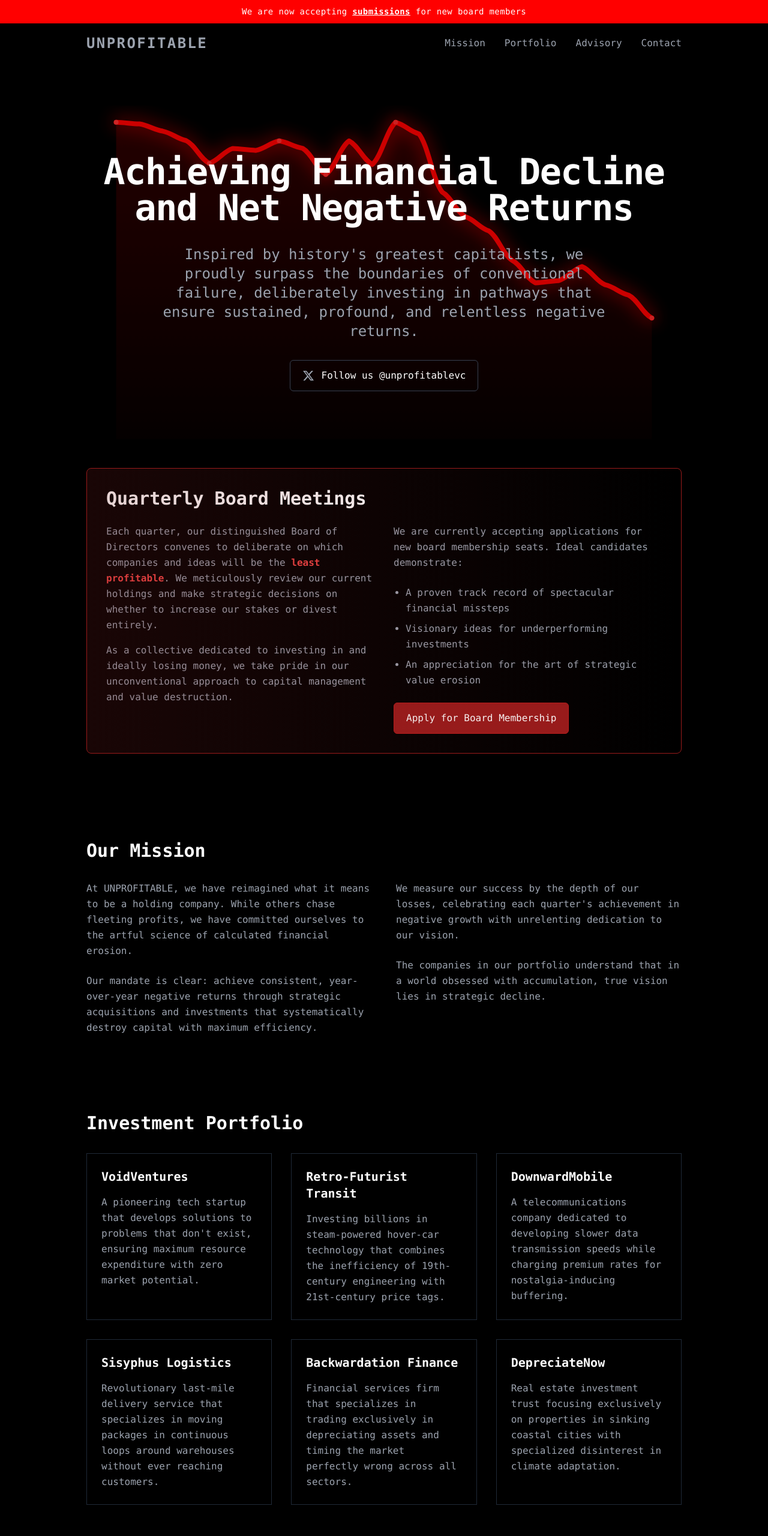
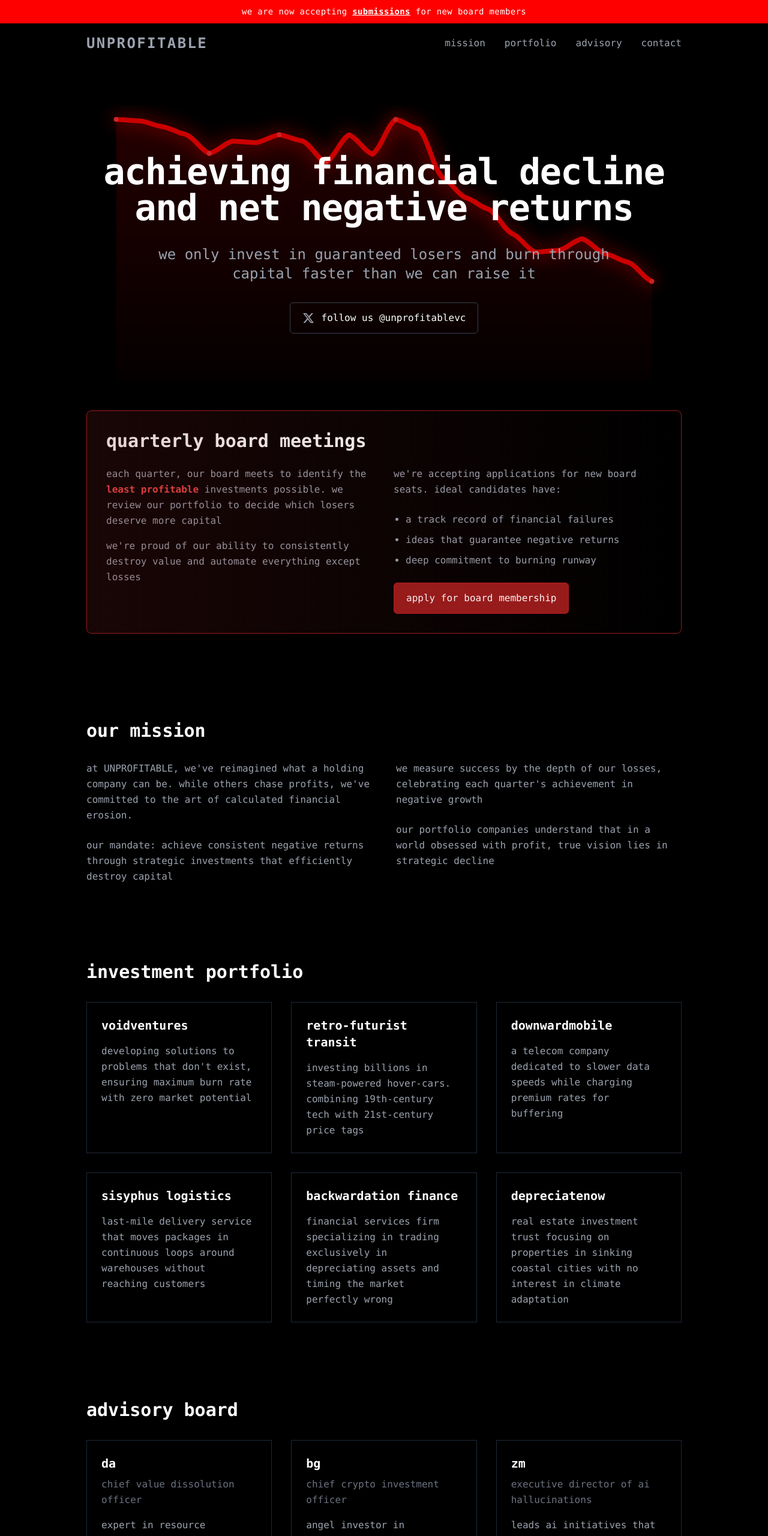
Before and after one commit to devinambron/unprofitable-site, a plain HTML site: page index.html in a window 1280 px wide. Shown: the top 2560 px of the page at 60% size. Drawn offline with nearby package versions, Linux system fonts and the light colour scheme.

Commit message:
Update index.html to standardize text casing and enhance content clarity. Adjustments include changing titles, section headers, and button text to lowercase for consistency, while refining descriptions to better reflect the company's mission of strategic value destruction.

```diff
--- a/index.html
+++ b/index.html
@@ -14,8 +14,8 @@
 
       gtag('config', 'G-CE4K7V4VT7');
     </script>
-    <title>UNPROFITABLE - Strategic Value Destruction</title>
-    <meta name="description" content="UNPROFITABLE - A holding company dedicated to the art of strategic value destruction.">
+    <title>UNPROFITABLE - strategic value destruction</title>
+    <meta name="description" content="UNPROFITABLE - a holding company dedicated to the art of strategic value destruction.">
     <script src="https://cdn.tailwindcss.com"></script>
     <link rel="stylesheet" href="styles.css">
     <script src="script.js" defer></script>
@@ -24,7 +24,7 @@
     <div class="announcement-bar fixed top-0 left-0 w-full z-40">
         <div class="container mx-auto px-4">
             <div class="announcement-content">
-                <span>We are now accepting <button id="apply-button" class="announcement-link">submissions</button> for new board members</span>
+                <span>we are now accepting <button id="apply-button" class="announcement-link">submissions</button> for new board members</span>
             </div>
         </div>
     </div>
@@ -47,10 +47,10 @@
                         </button>
                     </div>
                     <ul class="hidden lg:flex space-x-8">
-                        <li><a href="#mission" class="hover:text-white transition-colors">Mission</a></li>
-                        <li><a href="#portfolio" class="hover:text-white transition-colors">Portfolio</a></li>
-                        <li><a href="#advisory" class="hover:text-white transition-colors">Advisory</a></li>
-                        <li><a href="#contact" class="hover:text-white transition-colors">Contact</a></li>
+                        <li><a href="#mission" class="hover:text-white transition-colors">mission</a></li>
+                        <li><a href="#portfolio" class="hover:text-white transition-colors">portfolio</a></li>
+                        <li><a href="#advisory" class="hover:text-white transition-colors">advisory</a></li>
+                        <li><a href="#contact" class="hover:text-white transition-colors">contact</a></li>
                     </ul>
                 </nav>
             </div>
@@ -60,10 +60,10 @@
         <div class="fixed top-[calc(2.5rem+4rem)] left-0 w-full bg-black z-50 shadow-lg shadow-black/50">
             <div id="mobile-menu" class="hidden lg:hidden border-t border-gray-800 max-w-5xl mx-auto transition-all duration-300 ease-in-out">
                 <ul class="flex flex-col p-4">
-                    <li><a href="#mission" class="block py-3 px-2 hover:bg-gray-900 hover:text-white transition-colors rounded">Mission</a></li>
-                    <li><a href="#portfolio" class="block py-3 px-2 hover:bg-gray-900 hover:text-white transition-colors rounded">Portfolio</a></li>
-                    <li><a href="#advisory" class="block py-3 px-2 hover:bg-gray-900 hover:text-white transition-colors rounded">Advisory</a></li>
-                    <li><a href="#contact" class="block py-3 px-2 hover:bg-gray-900 hover:text-white transition-colors rounded">Contact</a></li>
+                    <li><a href="#mission" class="block py-3 px-2 hover:bg-gray-900 hover:text-white transition-colors rounded">mission</a></li>
+                    <li><a href="#portfolio" class="block py-3 px-2 hover:bg-gray-900 hover:text-white transition-colors rounded">portfolio</a></li>
+                    <li><a href="#advisory" class="block py-3 px-2 hover:bg-gray-900 hover:text-white transition-colors rounded">advisory</a></li>
+                    <li><a href="#contact" class="block py-3 px-2 hover:bg-gray-900 hover:text-white transition-colors rounded">contact</a></li>
                 </ul>
             </div>
         </div>
@@ -74,16 +74,16 @@
                     <!-- SVG trading chart will be created by JavaScript -->
                 </div>
                 <div class="relative z-10">
-                    <h1 class="text-4xl md:text-6xl font-bold mb-8 tracking-tight text-white">Achieving Financial Decline and Net Negative Returns</h1>
+                    <h1 class="text-4xl md:text-6xl font-bold mb-8 tracking-tight text-white">achieving financial decline and net negative returns</h1>
                     <p class="text-xl md:text-2xl mx-auto max-w-3xl">
-                        Inspired by history's greatest capitalists, we proudly surpass the boundaries of conventional failure, deliberately investing in pathways that ensure sustained, profound, and relentless negative returns.
+                        we only invest in guaranteed losers and burn through capital faster than we can raise it
                     </p>
                     <div class="mt-8">
                         <a href="https://x.com/unprofitablevc" target="_blank" rel="noopener noreferrer" class="inline-flex items-center border border-gray-700 px-5 py-3 rounded-md hover:bg-gray-900 hover:border-gray-600 transition-colors">
                             <svg xmlns="http://www.w3.org/2000/svg" class="h-5 w-5 mr-3" viewBox="0 0 24 24" fill="currentColor">
                                 <path d="M18.244 2.25h3.308l-7.227 8.26 8.502 11.24H16.17l-5.214-6.817L4.99 21.75H1.68l7.73-8.835L1.254 2.25H8.08l4.713 6.231zm-1.161 17.52h1.833L7.084 4.126H5.117z"/>
                             </svg>
-                            <span class="text-white">Follow us @unprofitablevc</span>
+                            <span class="text-white">follow us @unprofitablevc</span>
                         </a>
                     </div>
                 </div>
@@ -92,31 +92,29 @@
             <section class="py-12 mb-8">
                 <div class="border border-red-800 bg-black bg-opacity-80 p-8 rounded-lg relative overflow-hidden">
                     <div class="absolute inset-0 bg-gradient-to-r from-red-900/20 to-transparent pointer-events-none"></div>
-                    <h2 class="text-2xl md:text-3xl font-bold mb-6 text-white">Quarterly Board Meetings</h2>
+                    <h2 class="text-2xl md:text-3xl font-bold mb-6 text-white">quarterly board meetings</h2>
                     <div class="grid grid-cols-1 md:grid-cols-2 gap-8">
                         <div>
                             <p class="mb-4">
-                                Each quarter, our distinguished Board of Directors convenes to deliberate on which companies and ideas will be the
-                                <span class="text-red-500 font-bold">least profitable</span>. We meticulously review our current holdings and make
-                                strategic decisions on whether to increase our stakes or divest entirely.
+                                each quarter, our board meets to identify the
+                                <span class="text-red-500 font-bold">least profitable</span> investments possible. we review our portfolio to decide which losers deserve more capital
                             </p>
                             <p>
-                                As a collective dedicated to investing in and ideally losing money, we take pride in our unconventional approach to
-                                capital management and value destruction.
+                                we're proud of our ability to consistently destroy value and automate everything except losses
                             </p>
                         </div>
                         <div>
                             <p class="mb-6">
-                                We are currently accepting applications for new board membership seats. Ideal candidates demonstrate:
+                                we're accepting applications for new board seats. ideal candidates have:
                             </p>
                             <ul class="list-disc pl-5 mb-6 space-y-2">
-                                <li>A proven track record of spectacular financial missteps</li>
-                                <li>Visionary ideas for underperforming investments</li>
-                                <li>An appreciation for the art of strategic value erosion</li>
+                                <li>a track record of financial failures</li>
+                                <li>ideas that guarantee negative returns</li>
+                                <li>deep commitment to burning runway</li>
                             </ul>
                             <div class="mt-4">
                                 <button id="board-apply-button" class="inline-flex items-center bg-red-800 border border-red-700 px-5 py-3 rounded-md hover:bg-red-900 hover:border-red-600 transition-colors text-white">
-                                    Apply for Board Membership
+                                    apply for board membership
                                 </button>
                             </div>
                         </div>
@@ -125,105 +123,98 @@
             </section>
 
             <section id="mission" class="py-16">
-                <h2 class="text-3xl font-bold mb-8 text-white">Our Mission</h2>
+                <h2 class="text-3xl font-bold mb-8 text-white">our mission</h2>
                 <div class="grid grid-cols-1 md:grid-cols-2 gap-10">
                     <div>
                         <p class="mb-6">
-                            At UNPROFITABLE, we have reimagined what it means to be a holding company.
-                            While others chase fleeting profits, we have committed ourselves to the
-                            artful science of calculated financial erosion.
+                            at UNPROFITABLE, we've reimagined what a holding company can be.
+                            while others chase profits, we've committed to the art of calculated financial erosion.
                         </p>
                         <p>
-                            Our mandate is clear: achieve consistent, year-over-year negative returns
-                            through strategic acquisitions and investments that systematically destroy
-                            capital with maximum efficiency.
+                            our mandate: achieve consistent negative returns through strategic investments that efficiently destroy capital
                         </p>
                     </div>
                     <div>
                         <p class="mb-6">
-                            We measure our success by the depth of our losses, celebrating each
-                            quarter's achievement in negative growth with unrelenting dedication
-                            to our vision.
+                            we measure success by the depth of our losses, celebrating each quarter's achievement in negative growth
                         </p>
                         <p>
-                            The companies in our portfolio understand that in a world obsessed with
-                            accumulation, true vision lies in strategic decline.
+                            our portfolio companies understand that in a world obsessed with profit, true vision lies in strategic decline
                         </p>
                     </div>
                 </div>
             </section>
 
             <section id="portfolio" class="py-16">
-                <h2 class="text-3xl font-bold mb-8 text-white">Investment Portfolio</h2>
+                <h2 class="text-3xl font-bold mb-8 text-white">investment portfolio</h2>
                 <div class="grid grid-cols-1 md:grid-cols-3 gap-8">
                     <div class="border border-gray-800 p-6 hover:border-gray-600 transition-colors">
-                        <h3 class="text-xl font-bold mb-4 text-white">VoidVentures</h3>
-                        <p>A pioneering tech startup that develops solutions to problems that don't exist, ensuring maximum resource expenditure with zero market potential.</p>
+                        <h3 class="text-xl font-bold mb-4 text-white">voidventures</h3>
+                        <p>developing solutions to problems that don't exist, ensuring maximum burn rate with zero market potential</p>
                     </div>
                     <div class="border border-gray-800 p-6 hover:border-gray-600 transition-colors">
-                        <h3 class="text-xl font-bold mb-4 text-white">Retro-Futurist Transit</h3>
-                        <p>Investing billions in steam-powered hover-car technology that combines the inefficiency of 19th-century engineering with 21st-century price tags.</p>
+                        <h3 class="text-xl font-bold mb-4 text-white">retro-futurist transit</h3>
+                        <p>investing billions in steam-powered hover-cars. combining 19th-century tech with 21st-century price tags</p>
                     </div>
                     <div class="border border-gray-800 p-6 hover:border-gray-600 transition-colors">
-                        <h3 class="text-xl font-bold mb-4 text-white">DownwardMobile</h3>
-                        <p>A telecommunications company dedicated to developing slower data transmission speeds while charging premium rates for nostalgia-inducing buffering.</p>
+                        <h3 class="text-xl font-bold mb-4 text-white">downwardmobile</h3>
+                        <p>a telecom company dedicated to slower data speeds while charging premium rates for buffering</p>
                     </div>
                     <div class="border border-gray-800 p-6 hover:border-gray-600 transition-colors">
-                        <h3 class="text-xl font-bold mb-4 text-white">Sisyphus Logistics</h3>
-                        <p>Revolutionary last-mile delivery service that specializes in moving packages in continuous loops around warehouses without ever reaching customers.</p>
+                        <h3 class="text-xl font-bold mb-4 text-white">sisyphus logistics</h3>
+                        <p>last-mile delivery service that moves packages in continuous loops around warehouses without reaching customers</p>
                     </div>
                     <div class="border border-gray-800 p-6 hover:border-gray-600 transition-colors">
-                        <h3 class="text-xl font-bold mb-4 text-white">Backwardation Finance</h3>
-                        <p>Financial services firm that specializes in trading exclusively in depreciating assets and timing the market perfectly wrong across all sectors.</p>
+                        <h3 class="text-xl font-bold mb-4 text-white">backwardation finance</h3>
+                        <p>financial services firm specializing in trading exclusively in depreciating assets and timing the market perfectly wrong</p>
                     </div>
                     <div class="border border-gray-800 p-6 hover:border-gray-600 transition-colors">
-                        <h3 class="text-xl font-bold mb-4 text-white">DepreciateNow</h3>
-                        <p>Real estate investment trust focusing exclusively on properties in sinking coastal cities with specialized disinterest in climate adaptation.</p>
+                        <h3 class="text-xl font-bold mb-4 text-white">depreciatenow</h3>
+                        <p>real estate investment trust focusing on properties in sinking coastal cities with no interest in climate adaptation</p>
                     </div>
                 </div>
             </section>
 
             <section id="advisory" class="py-16">
-                <h2 class="text-3xl font-bold mb-8 text-white">Advisory Board</h2>
+                <h2 class="text-3xl font-bold mb-8 text-white">advisory board</h2>
                 <div class="grid grid-cols-1 md:grid-cols-2 lg:grid-cols-3 gap-8">
                     <div class="border border-gray-800 p-6 hover:border-gray-600 transition-colors">
-                        <h3 class="text-xl font-bold mb-2 text-white">DA</h3>
-                        <p class="text-gray-500 mb-4">Chief Value Dissolution Officer</p>
-                        <p>Pioneering strategies in resource misallocation and opportunity cost maximization with over two decades of experience in transforming assets into liabilities.</p>
+                        <h3 class="text-xl font-bold mb-2 text-white">da</h3>
+                        <p class="text-gray-500 mb-4">chief value dissolution officer</p>
+                        <p>expert in resource misallocation and turning assets into liabilities while maintaining a premium wagyu budget</p>
                     </div>
                     <div class="border border-gray-800 p-6 hover:border-gray-600 transition-colors">
-                        <h3 class="text-xl font-bold mb-2 text-white">BG</h3>
-                        <p class="text-gray-500 mb-4">Chief Crypto Investment Officer</p>
-                        <p>Pioneering angel investor in blockchain technologies that promise astronomical returns but consistently underperform the market, specializing in identifying NFTs that rapidly depreciate to zero.</p>
+                        <h3 class="text-xl font-bold mb-2 text-white">bg</h3>
+                        <p class="text-gray-500 mb-4">chief crypto investment officer</p>
+                        <p>angel investor in blockchain technologies that promise astronomical returns but consistently depreciate to zero</p>
                     </div>
                     <div class="border border-gray-800 p-6 hover:border-gray-600 transition-colors">
-                        <h3 class="text-xl font-bold mb-2 text-white">ZM</h3>
-                        <p class="text-gray-500 mb-4">Executive Director of AI Hallucinations</p>
-                        <p>Leads our AI initiatives that generate impressively incorrect outputs with supreme confidence, specializing in models that consume massive computational resources while solving non-existent problems.</p>
+                        <h3 class="text-xl font-bold mb-2 text-white">zm</h3>
+                        <p class="text-gray-500 mb-4">executive director of ai hallucinations</p>
+                        <p>leads ai initiatives that generate impressively incorrect outputs while solving non-existent problems at maximum cost</p>
                     </div>
                     <div class="border border-gray-800 p-6 hover:border-gray-600 transition-colors">
-                        <h3 class="text-xl font-bold mb-2 text-white">SF</h3>
-                        <p class="text-gray-500 mb-4">Chief Automation Complexity Officer</p>
-                        <p>Designs automated systems that require more human intervention than manual processes, ensuring our technology stack creates more problems than it solves while maximizing infrastructure costs.</p>
+                        <h3 class="text-xl font-bold mb-2 text-white">sf</h3>
+                        <p class="text-gray-500 mb-4">chief automation complexity officer</p>
+                        <p>designs automated systems that require more human intervention than manual processes while maximizing infra costs</p>
                     </div>
                     <div class="border border-gray-800 p-6 hover:border-gray-600 transition-colors">
-                        <h3 class="text-xl font-bold mb-2 text-white">AG</h3>
-                        <p class="text-gray-500 mb-4">Executive Vice President of Meme Economics</p>
-                        <p>Transforms fleeting internet phenomena into costly business ventures, expertly timing market entry to coincide with meme obsolescence while developing extensive monetization strategies for content nobody wants.</p>
+                        <h3 class="text-xl font-bold mb-2 text-white">ag</h3>
+                        <p class="text-gray-500 mb-4">executive vice president of meme economics</p>
+                        <p>transforms internet memes into costly business ventures, timing market entry to coincide perfectly with meme obsolescence</p>
                     </div>
                 </div>
             </section>
 
             <section id="contact" class="py-16">
-                <h2 class="text-3xl font-bold mb-8 text-white">Contact Us</h2>
+                <h2 class="text-3xl font-bold mb-8 text-white">contact us</h2>
                 <p class="mb-8">
-                    For potential investment opportunities that align with our mission of strategic value destruction,
-                    please reach out. We especially welcome proposals that demonstrate extraordinary burn rates
-                    with minimal prospect of returns.
+                    for investment opportunities that align with our mission of strategic value destruction,
+                    reach out. we're especially interested in founders with big vision and absolutely no path to profitability
                 </p>
                 <div class="border border-gray-800 p-6 inline-block">
-                    <p class="mb-2"><span class="text-gray-500">Email:</span> noreply@unprofitable.cc</p>
-                    <p><span class="text-gray-500">Office:</span> Worldwide</p>
+                    <p class="mb-2"><span class="text-gray-500">email:</span> noreply@unprofitable.cc</p>
+                    <p><span class="text-gray-500">office:</span> worldwide</p>
                 </div>
             </section>
         </main>
@@ -232,15 +223,15 @@
             <div class="grid grid-cols-1 md:grid-cols-3 gap-8">
                 <div>
                     <h3 class="text-white text-lg font-bold mb-4">UNPROFITABLE</h3>
-                    <p>Committed to the elegant art of capital erosion since 2025.</p>
+                    <p>committed to the elegant art of capital erosion since 2025</p>
                 </div>
                 <div>
-                    <h3 class="text-white text-lg font-bold mb-4">Legal</h3>
-                    <p>Our legal team ensures all investments adhere to our strict policy of financial self-sabotage.</p>
+                    <h3 class="text-white text-lg font-bold mb-4">legal</h3>
+                    <p>our legal team ensures all investments adhere to our strict policy of financial self-sabotage</p>
                 </div>
                 <div>
-                    <h3 class="text-white text-lg font-bold mb-4">Annual Report</h3>
-                    <p>We proudly announce our achievement of -27% returns year-over-year. Consistently underperforming market indices since inception.</p>
+                    <h3 class="text-white text-lg font-bold mb-4">annual report</h3>
+                    <p>we proudly announce -27% returns year-over-year. debt collectors can't hurt you if they can't reach you</p>
                 </div>
             </div>
             <div class="mt-10 text-center text-gray-600">
@@ -252,7 +243,7 @@
                         <span>@unprofitablevc</span>
                     </a>
                 </div>
-                <p>&copy; 2025 UNPROFITABLE Holdings. All Rights Reserved. | unprofitable.cc</p>
+                <p>&copy; 2025 UNPROFITABLE holdings. all rights reserved. | unprofitable.cc</p>
             </div>
         </footer>
     </div>
@@ -261,23 +252,23 @@
     <div class="modal-overlay" id="apply-modal">
         <div class="modal-content">
             <button class="modal-close" id="close-modal">&times;</button>
-            <h2 class="text-2xl font-bold mb-6 text-white">Apply for Board Membership</h2>
+            <h2 class="text-2xl font-bold mb-6 text-white">apply for board membership</h2>
             <form id="application-form" action="https://formspree.io/f/myzedwjo" method="POST">
                 <div class="mb-4">
-                    <label for="name" class="block mb-2">Name</label>
+                    <label for="name" class="block mb-2">name</label>
                     <input type="text" id="name" name="name" class="form-input" required>
                 </div>
                 <div class="mb-4">
-                    <label for="email" class="block mb-2">Email</label>
+                    <label for="email" class="block mb-2">email</label>
                     <input type="email" id="email" name="email" class="form-input" required>
                 </div>
                 <div class="mb-4">
-                    <label for="unprofitable-venture" class="block mb-2">What is the least profitable thing you have ever done?</label>
-                    <textarea id="unprofitable-venture" name="unprofitable-venture" class="form-input" rows="4" required placeholder="Tell us about your most spectacular financial failure..."></textarea>
+                    <label for="unprofitable-venture" class="block mb-2">what is the least profitable thing you have ever done?</label>
+                    <textarea id="unprofitable-venture" name="unprofitable-venture" class="form-input" rows="4" required placeholder="tell us about your most spectacular financial failure..."></textarea>
                 </div>
-                <button type="submit" class="form-submit">Submit Application</button>
-                <div class="form-success">Thank you for your application! We'll be in touch soon.</div>
-                <div class="form-error">There was an error submitting your application. Please try again.</div>
+                <button type="submit" class="form-submit">submit application</button>
+                <div class="form-success">thank you for your application! we'll be in touch soon.</div>
+                <div class="form-error">there was an error submitting your application. please try again.</div>
             </form>
         </div>
     </div>
```
